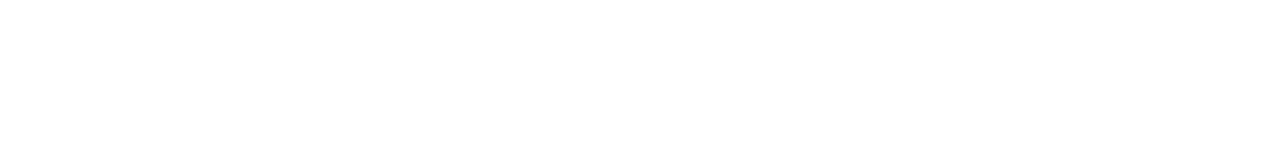
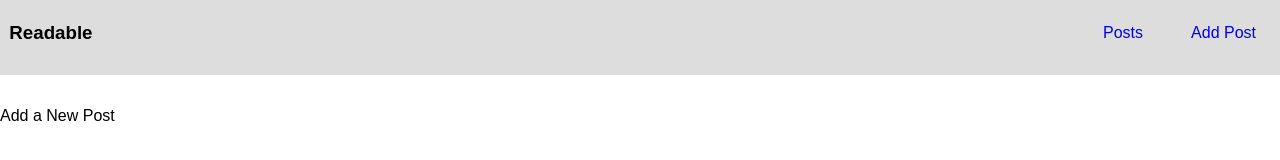
Before and after one commit to jonslucas/nd-Readable, a React app: page /posts/add in a window 1280 px wide. Built offline with nearby package versions, Linux system fonts and the light colour scheme.

Commit message:
feat: Built out some dummy components and wired in routing.

```diff
--- a/src/components/App.css
+++ b/src/components/App.css
@@ -1,28 +1,21 @@
-.App {
-  text-align: center;
+.nav-header {
+  background-color: #ddd;
+  height: 75px;
+  margin-bottom: 2em;
 }
-
-.App-logo {
-  animation: App-logo-spin infinite 20s linear;
-  height: 80px;
+.nav-brand {
+  display: inline-block;
+  float: left;
 }
-
-.App-header {
-  background-color: #222;
-  height: 150px;
-  padding: 20px;
-  color: white;
+.brand {
+  margin: 1.2em 0.5em;
 }
-
-.App-title {
-  font-size: 1.5em;
+.nav-items {
+  display: inline-block;
+  float: right;
 }
-
-.App-intro {
-  font-size: large;
+.nav-items > a {
+  display: inline-block;
+  text-decoration: none;
+  padding: 1.5em;
 }
-
-@keyframes App-logo-spin {
-  from { transform: rotate(0deg); }
-  to { transform: rotate(360deg); }
-}
--- a/src/components/App.js
+++ b/src/components/App.js
@@ -1,15 +1,30 @@
 import React, { Component } from 'react';
 import { Switch, Route, Link } from 'react-router-dom';
 import PostList from './PostList';
+import NewPost from './NewPost';
+import Search from './Search';
 import './App.css';
 
 class App extends Component {
   render() {
     return (
       <div className="App">
-        <Switch>
-          <Route exact path='/' component={PostList}/>
-        </Switch>
+        <div className="nav-header">
+          <div className="nav-brand">
+            <h3 className="brand">Readable</h3>
+          </div>
+          <div className="nav-items">
+            <Link to='/'>Posts</Link>
+            <Link to='/posts/add'>Add Post </Link>
+          </div>
+        </div>
+        <div className="container">
+          <Switch>
+            <Route exact path='/' component={PostList}/>
+            <Route path='/posts/add' component={NewPost} />
+            <Route path='/search' component={Search} />
+          </Switch>
+        </div>
 
       </div>
     );
--- /dev/null
+++ b/src/components/NewPost.js
@@ -0,0 +1,12 @@
+import React from 'react';
+
+
+const NewPost = (props) => {
+  return (
+    <div>
+      Add a New Post
+    </div>
+  );
+}
+
+export default NewPost
--- a/src/components/PostList.js
+++ b/src/components/PostList.js
@@ -1,4 +1,11 @@
 import React from 'react';
+import { connect } from 'react-redux'
+// import { Link } from 'react-router-dom'
+
+
+const mapStateToProps = ({posts, comments}, ownProps) => {
+  return posts;
+}
 
 
 const PostList = (props) => {
@@ -10,4 +17,4 @@ const PostList = (props) => {
   );
 }
 
-export default PostList
+export default connect(mapStateToProps)(PostList)
--- /dev/null
+++ b/src/components/Search.js
@@ -0,0 +1,12 @@
+import React from 'react';
+
+
+const Search = (props) => {
+  return (
+    <div>
+      Search
+    </div>
+  );
+}
+
+export default Search
--- a/src/reducers/index.js
+++ b/src/reducers/index.js
@@ -24,7 +24,7 @@ function comment (state=comments, action) {
       };
     case DELETE_COMMENT:
       return {
-        ... state,
+        ...state,
         [id]: {
           ...state[id],
           delete: true,
```
Also changed, not shown: src/components/NewComment.js (added, +12 -0 lines).
